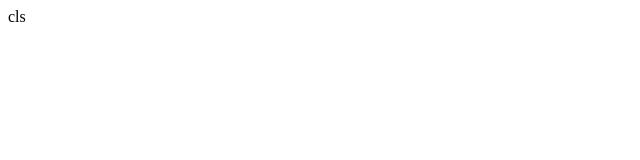
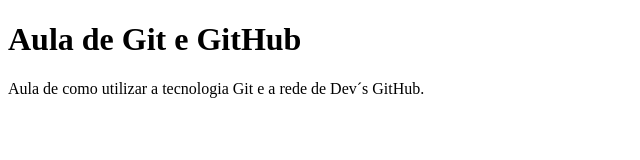
Before and after one commit to DevMenescal/Turma2Localiza2024, a plain HTML site: page index.html in a window 1280 px wide. Shown: the whole page, without its empty margins (0-640 px from the left). Drawn offline with Linux system fonts and the light colour scheme.

Commit message:
Adicionei uma seção Main com uma div sobre o assunto de hoje.

```diff
--- a/index.html
+++ b/index.html
@@ -6,6 +6,11 @@
     <title>Aula Git</title>
 </head>
 <body>
-     cls
+     <main>
+        <div>
+            <h1>Aula de Git e GitHub</h1>
+            <p>Aula de como utilizar a tecnologia Git e a rede de Dev´s GitHub.</p>
+        </div>
+     </main>
 
 </html>
```
